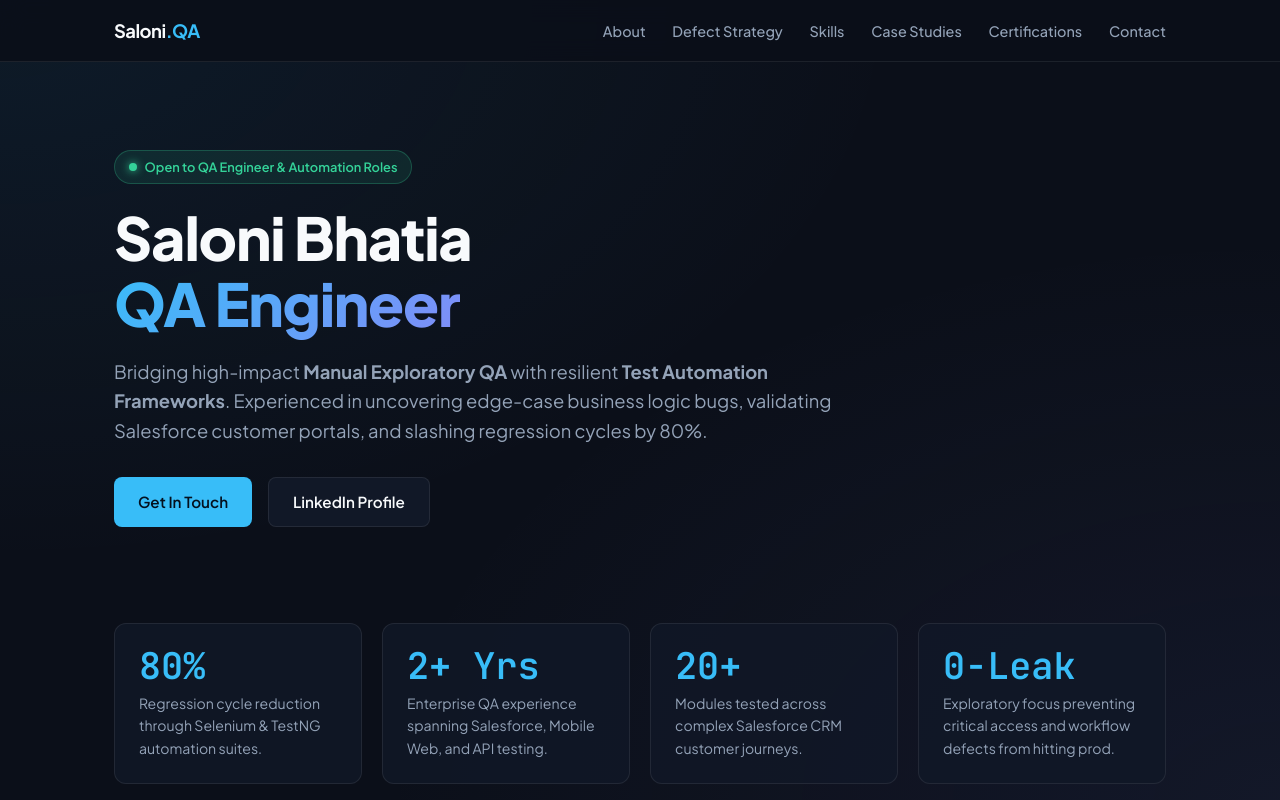
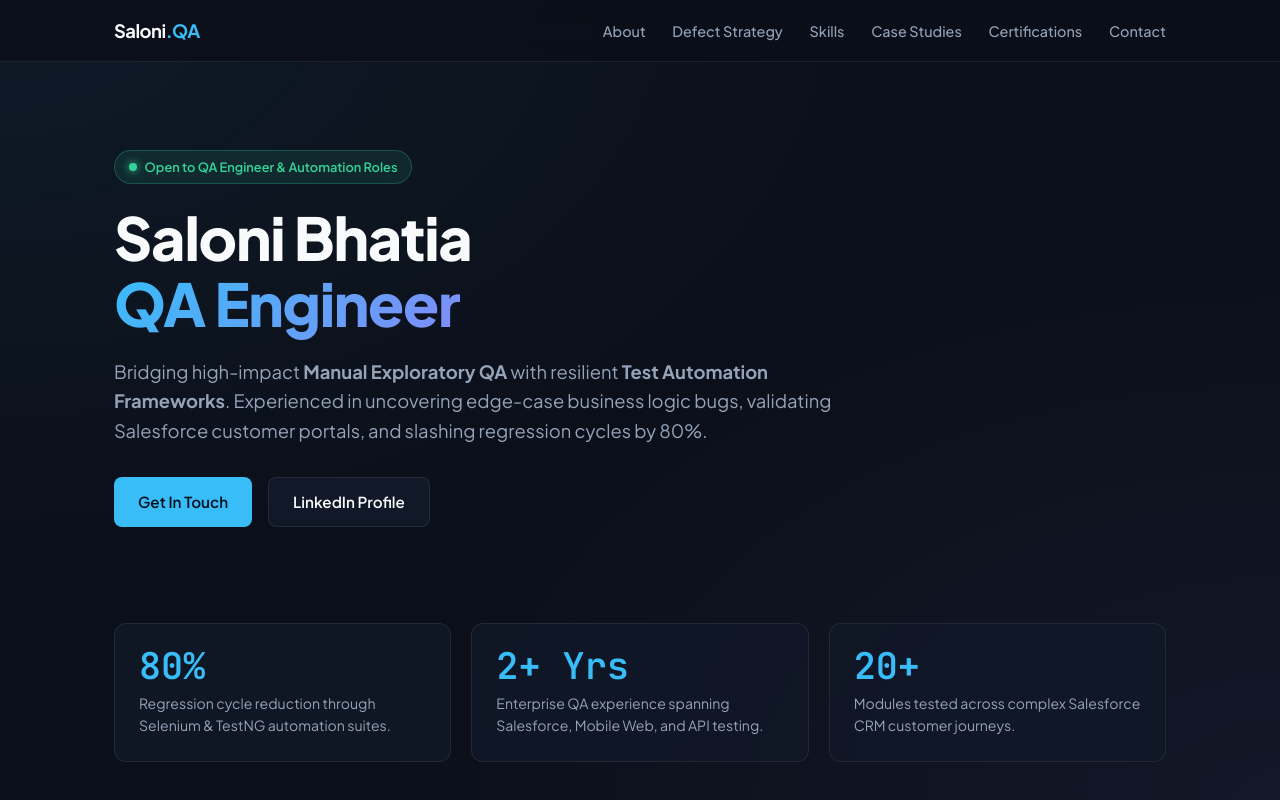
Before and after one commit to saloni032/Saloni-portfolio, a plain HTML site: page index.html in a window 1280 px wide. Shown: the top 800 px of the page. Drawn offline with Linux system fonts and the light colour scheme.

Commit message:
Update index.html

```diff
--- a/index.html
+++ b/index.html
@@ -486,10 +486,7 @@
         <div class="metric-num">20+</div>
         <div class="metric-desc">Modules tested across complex Salesforce CRM customer journeys.</div>
       </div>
-      <div class="metric-card">
-        <div class="metric-num">0-Leak</div>
-        <div class="metric-desc">Exploratory focus preventing critical access and workflow defects from hitting prod.</div>
-      </div>
+
     </div>
 
     <!-- Manual Testing Defect Strategy -->
```
